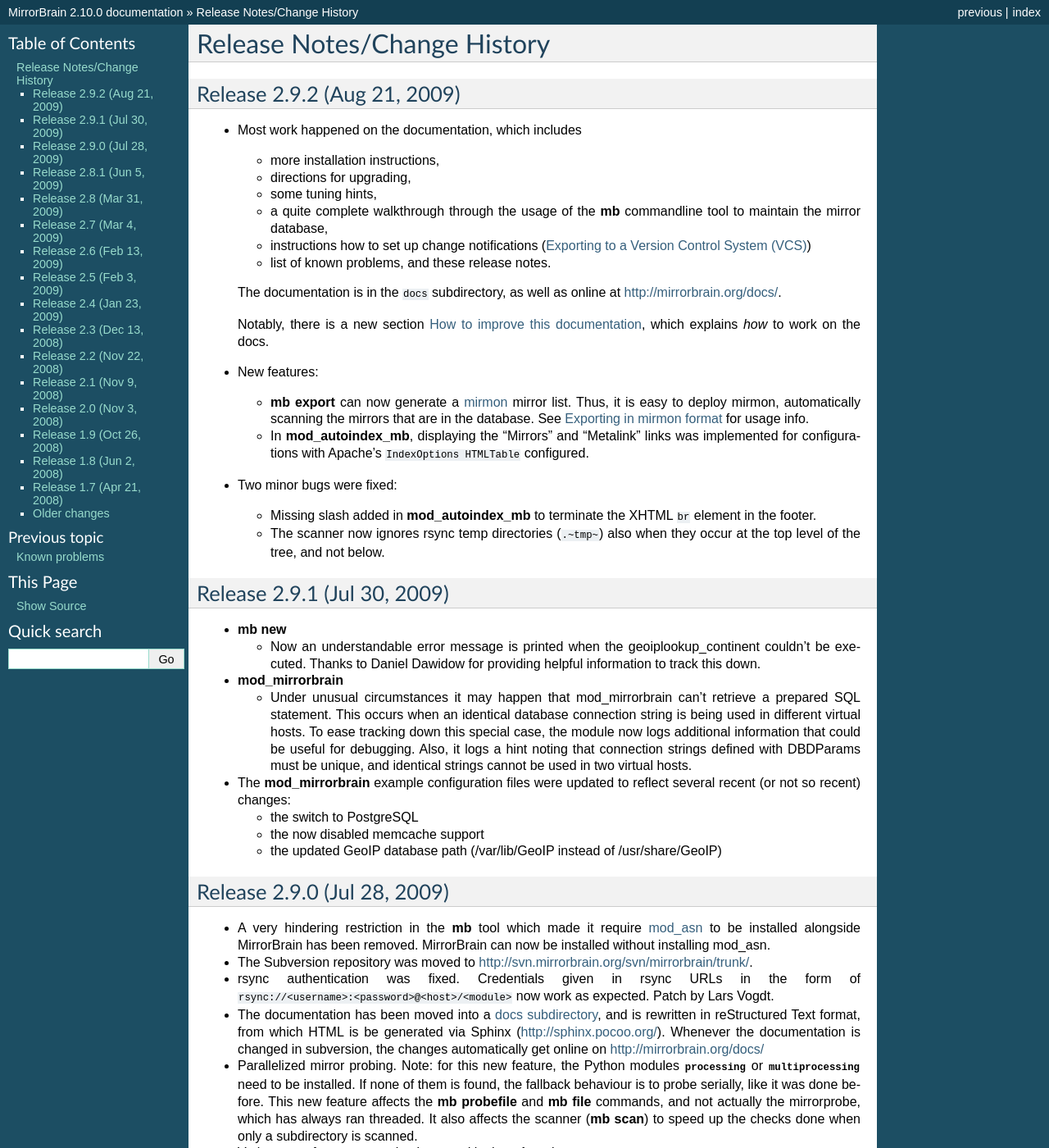
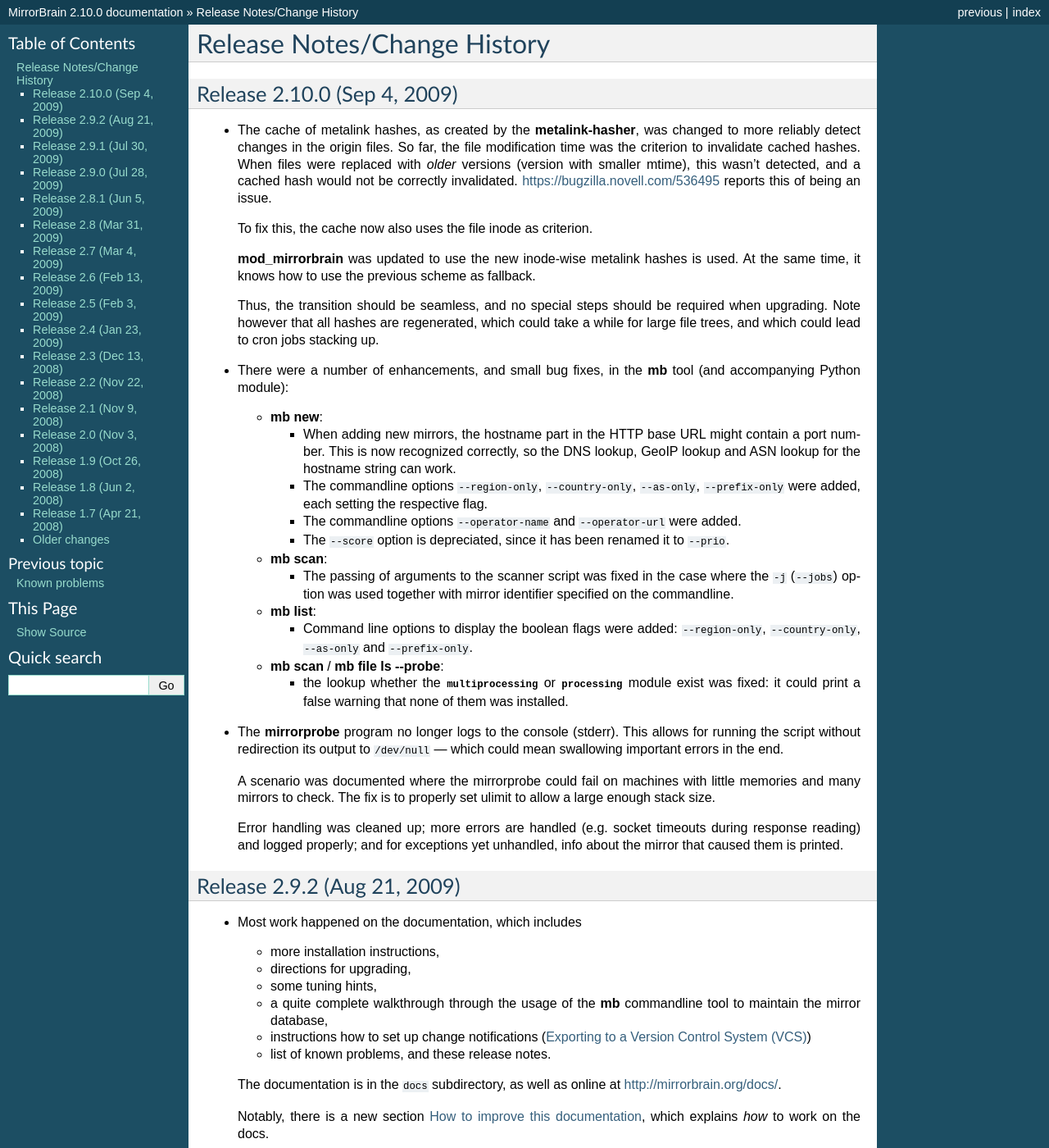
Before and after one commit to hayalci/mirrorbrain, a Sphinx documentation site: the page built from docs/changes.rst, in a window 1280 px wide and 1400 px high. Shown: the whole window at 82% size. Built offline with Sphinx 7.4.7, drawn with Linux system fonts in a browser that asks for light colours.

Commit message:
docs: - release notes for 2.10.0 added - remove empty configuration_reference.rst
git-svn-id: http://svn.mirrorbrain.org/svn/mirrorbrain/trunk@7788 2d291e14-ff0c-0410-a3fa-d5caa9871f55

```diff
--- a/docs/changes.rst
+++ b/docs/changes.rst
@@ -2,6 +2,75 @@
 
 Release Notes/Change History
 ============================
+
+
+Release 2.10.0 (Sep 4, 2009)
+----------------------------
+
+* The cache of metalink hashes, as created by the :program:`metalink-hasher`,
+  was changed to more reliably detect changes in the origin files. So far, the
+  file modification time was the criterion to invalidate cached hashes. When
+  files were replaced with *older* versions (version with smaller mtime), this
+  wasn't detected, and a cached hash would not be correctly invalidated.
+  https://bugzilla.novell.com/536495 reports this of being an issue.
+
+  To fix this, the cache now also uses the file inode as criterion.
+
+  :program:`mod_mirrorbrain` was updated to use the new inode-wise metalink
+  hashes is used. At the same time, it knows how to use the previous scheme as
+  fallback.
+
+  Thus, the transition should be seamless, and no special steps should be
+  required when upgrading. Note however that all hashes are regenerated, which
+  could take a while for large file trees, and which could lead to cron jobs
+  stacking up.
+
+
+* There were a number of enhancements, and small bug fixes, in the
+  :program:`mb` tool (and accompanying Python module):
+
+  - :program:`mb new`:
+
+    - When adding new mirrors, the hostname part in the HTTP base URL might
+      contain a port number. This is now recognized correctly, so the DNS
+      lookup, GeoIP lookup and ASN lookup for the hostname string can work.
+    - The commandline options ``--region-only``, ``--country-only``,
+      ``--as-only``, ``--prefix-only`` were added, each setting the respective
+      flag.
+    - The commandline options ``--operator-name`` and ``--operator-url`` were
+      added.
+    - The ``--score`` option is depreciated, since it has been renamed it to
+      ``--prio``.
+
+  - :program:`mb scan`:
+
+    - The passing of arguments to the scanner script was fixed in the case
+      where the ``-j`` (``--jobs``) option was used together with mirror
+      identifier specified on the commandline.
+
+  - :program:`mb list`:
+
+    - Command line options to display the boolean flags were added:
+      ``--region-only``, ``--country-only``, ``--as-only`` and
+      ``--prefix-only``.
+
+  - :program:`mb scan` / :program:`mb file ls --probe`:
+
+    - the lookup whether the :mod:`multiprocessing` or :mod:`processing` module
+      exist was fixed: it could print a false warning that none of them was
+      installed.
+
+* The :program:`mirrorprobe` program no longer logs to the console (stderr).
+  This allows for running the script without redirection its output to
+  :file:`/dev/null` — which could mean swallowing important errors in the end.
+
+  A scenario was documented where the mirrorprobe could fail on machines with
+  little memories and many mirrors to check. The fix is to properly set ulimit
+  to allow a large enough stack size.
+
+  Error handling was cleaned up; more errors are handled (e.g. socket timeouts
+  during response reading) and logged properly; and for exceptions yet
+  unhandled, info about the mirror that caused them is printed.
 
 
 Release 2.9.2 (Aug 21, 2009)
--- a/docs/configuration_reference.rst
+++ /dev/null
@@ -1,4 +0,0 @@
-
-.. TODO
-   Configuration Reference
-   =======================
```
